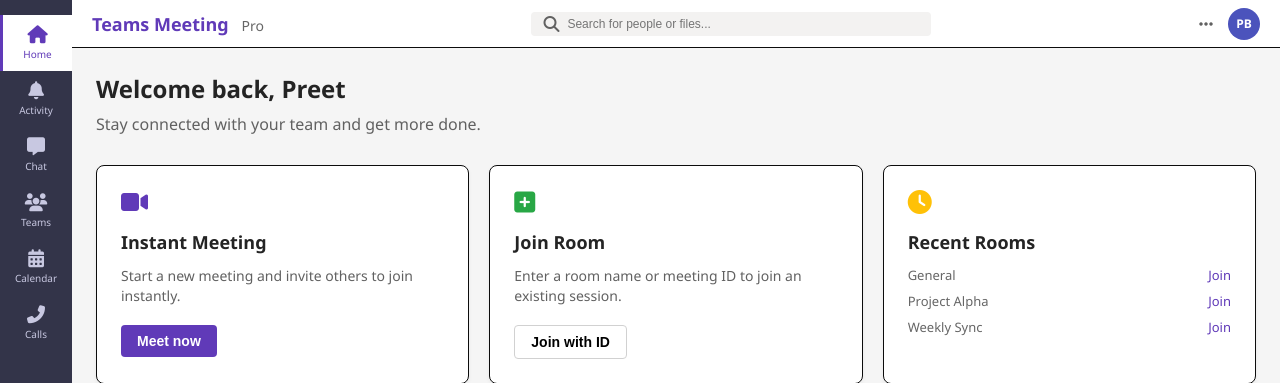
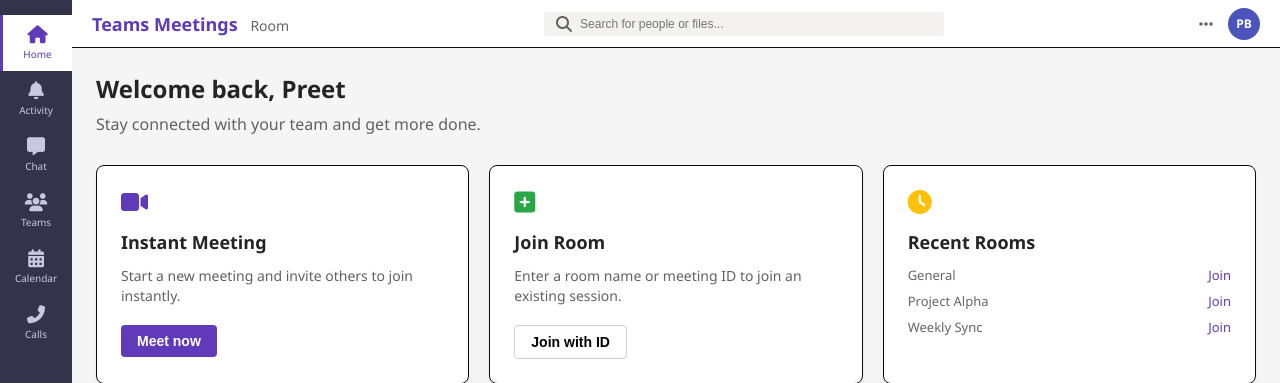
Before and after one commit to preetbiswal04/livekit_online_video_meet, a Flask app: page / in a window 1280 px wide. Shown: the top 383 px of the page. Run offline with Flask 3, Linux system fonts and the light colour scheme; some libraries are stand-ins or nearby versions.

Commit message:
Update index.html

```diff
--- a/templates/index.html
+++ b/templates/index.html
@@ -479,8 +479,8 @@
     <!-- Main Shell -->
     <div id="app-shell">
         <header>
-            <div style="font-weight: bold; color: var(--teams-purple); font-size: 18px;"> Teams Meeting <span
-                    style="font-weight: normal; color: #666; font-size: 14px; margin-left: 8px;">Pro</span></div>
+            <div style="font-weight: bold; color: var(--teams-purple); font-size: 18px;"> Teams Meetings <span
+                    style="font-weight: normal; color: #666; font-size: 14px; margin-left: 8px;">Room</span></div>
             <div class="search-bar">
                 <i class="fas fa-search"></i>
                 <input type="text" placeholder="Search for people or files...">
```
